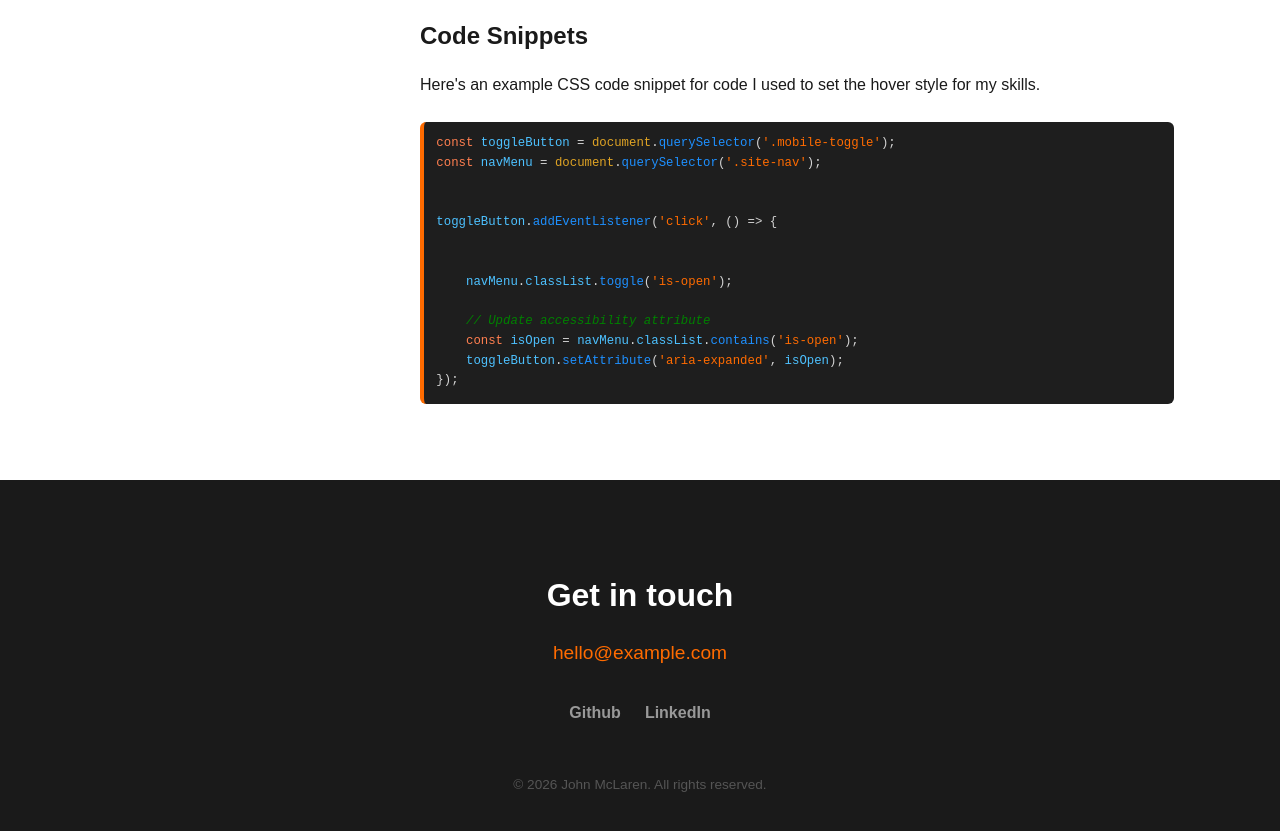
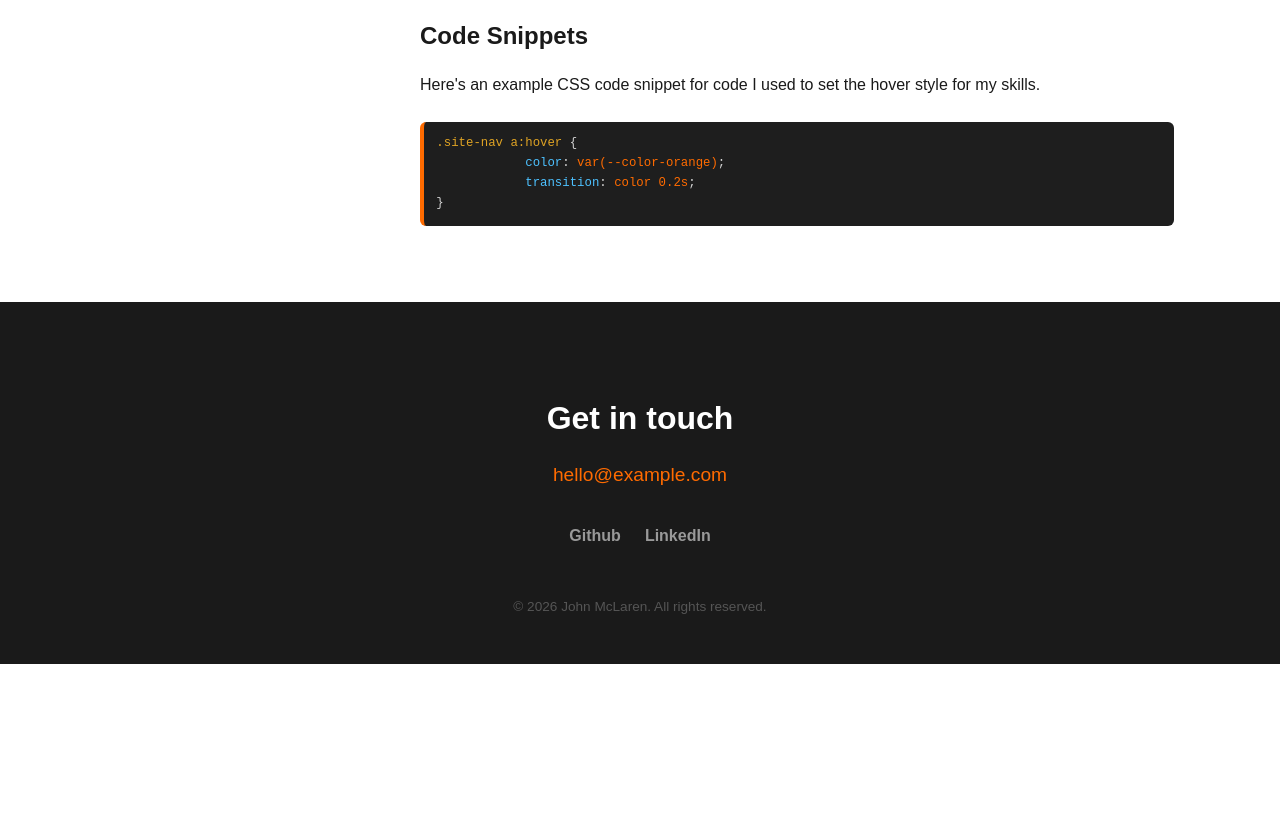
Before and after one commit to johngildebug/github.io, a plain HTML site: page project-1.html in a window 1280 px wide. Shown: the part 1820-2651 px from the top of the page. After the commit the page ends 2484 px from the top, so only its background shows below. Drawn offline with Linux system fonts and the light colour scheme.

Commit message:
COMMIT_EDITMSG

```diff
--- a/project-1.html
+++ b/project-1.html
@@ -111,21 +111,10 @@
               hover style for my skills.
             </p>
 
-            <pre
-              class="code-block"
-            ><code><span class="code-keyword">const</span> <span class="code-var">toggleButton</span> = <span class="code-obj">document</span>.<span class="code-method">querySelector</span>(<span class="code-str">'.mobile-toggle'</span>);
-<span class="code-keyword">const</span> <span class="code-var">navMenu</span> = <span class="code-obj">document</span>.<span class="code-method">querySelector</span>(<span class="code-str">'.site-nav'</span>);
-
-
-<span class="code-var">toggleButton</span>.<span class="code-method">addEventListener</span>(<span class="code-str">'click'</span>, () =&gt; {
-
-
-    <span class="code-var">navMenu</span>.<span class="code-prop">classList</span>.<span class="code-method">toggle</span>(<span class="code-str">'is-open'</span>);
-
-    <span class="code-comment">// Update accessibility attribute</span>
-    <span class="code-keyword">const</span> <span class="code-var">isOpen</span> = <span class="code-var">navMenu</span>.<span class="code-prop">classList</span>.<span class="code-method">contains</span>(<span class="code-str">'is-open'</span>);
-    <span class="code-var">toggleButton</span>.<span class="code-method">setAttribute</span>(<span class="code-str">'aria-expanded'</span>, <span class="code-var">isOpen</span>);
-});</code></pre>
+            <pre class="code-block"><code><span class="code-selector">.site-nav a:hover</span> {
+            <span class="code-prop">color</span>: <span class="code-val">var(--color-orange)</span>;
+            <span class="code-prop">transition</span>: <span class="code-val">color 0.2s</span>;
+}</code></pre>
           </article>
         </div>
       </section>
```
